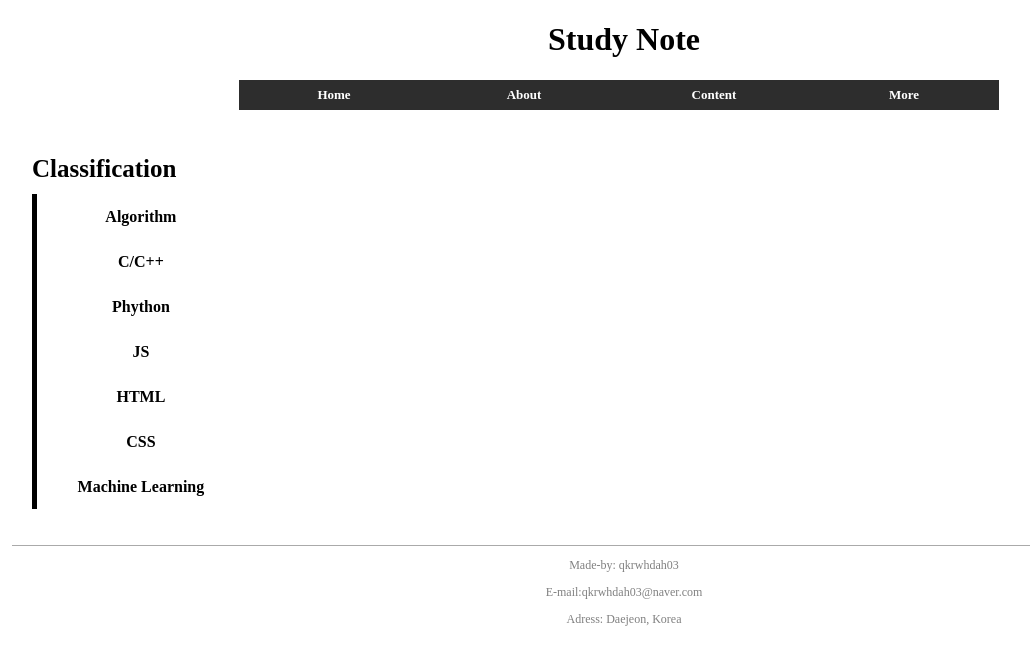
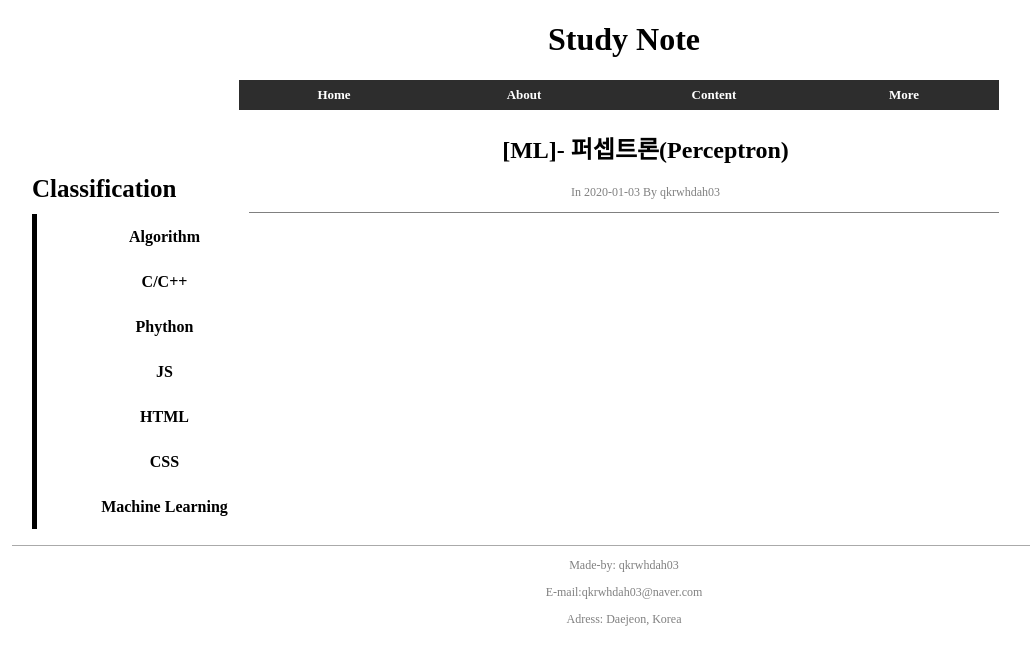
Before and after one commit to qkrwhdah03/qkrwhdah03.github.io, a Jekyll site: the page built from index.html, in a window 1280 px wide. Shown: the top 665 px of the page, without its empty margins (16-1046 px from the left). Built offline with Jekyll 4.4.1, drawn with Linux system fonts in a browser that asks for light colours; the list of posts is cut into pages by our own code.

Commit message:
my blog 2

````diff
--- a/_config.yml
+++ b/_config.yml
@@ -29,6 +29,11 @@
 theme: minima
 plugins:
   - jekyll-feed
+  - jekyll-paginate
+
+# paginate config
+paginate: 5
+paginate_path: "/blog/page:num"
 
 # Exclude from processing.
 # The following items will not be processed, by default. Create a custom list
--- a/_includes/nav.html
+++ b/_includes/nav.html
@@ -1,7 +1,7 @@
 <nav>
   <ul>
-    <li><a href="index.html">Home</a></li>
-    <li><a href="about.html">About</a></li>
+    <li><a href="/index.html">Home</a></li>
+    <li><a href="/about.html">About</a></li>
     <li><a href="">Content</a></li>
     <li><a href="">More</a></li>
   </ul>
--- a/_layouts/default.html
+++ b/_layouts/default.html
@@ -1,5 +1,5 @@
 <!DOCTYPE HTML>
-<html>
+<html lan="ko">
   {% include head.html %}
   <body>
     <div class="whole">
--- a/_layouts/index.html
+++ b/_layouts/index.html
@@ -2,3 +2,11 @@
 layout: default
 title: Home
 ---
+
+
+{% for post in site.posts %}
+  <div class="post-list">
+    <h2 class="post-title"><a href="{{post.url}}">[{{post.tag}}]- {{post.title}}</a></h2>
+    <p style="text-align:center; color: grey; font-size:12px">In {{post.last_written}} By {{post.author}}</p>
+  </div>
+{% endfor %}
--- /dev/null
+++ b/_posts/2020-01-03-Perceptron.md
@@ -0,0 +1,15 @@
+---
+layout: post
+title: "퍼셉트론(Perceptron)"
+author: "qkrwhdah03"
+last_written: "2020-01-03"
+tag: "ML"
+---
+
+### 퍼셉트론(Perceptron)?
+* * *
+This is my first testing post...
+
+``` python
+  print("Hello World!")
+```
--- a/css/main.css
+++ b/css/main.css
@@ -1,6 +1,6 @@
 .whole{
   width:100%;
-  border: none;
+  border:none;
 }
 header{
   text-align: center;
@@ -25,15 +25,30 @@
 
 .section{
   margin: auto;
-  width: 800px;
-  clear: both;
+  width: 750px;
   border: none;
 }
 
+.post-title{
+    text-align: center;
+}
+
+.post-list{
+  border-bottom: 1px solid grey;
+}
+
+.post-title a{
+  text-decoration: none;
+  color: black;
+}
+
+.post-title a:hover{
+  color: purple;
+}
 
 .content{
   float: left;
-  width: 20%;
+  width: 300px;
   border: none;
 }
 
````
Also changed, not shown: _layouts/post.html (added, +8 -0 lines). Lines whose indentation alone changed are shown as unchanged.
